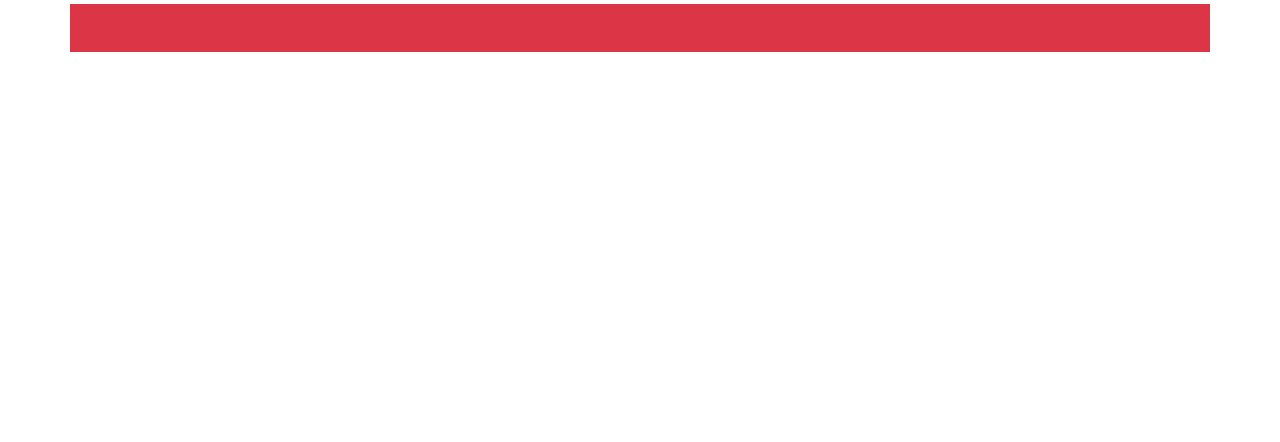
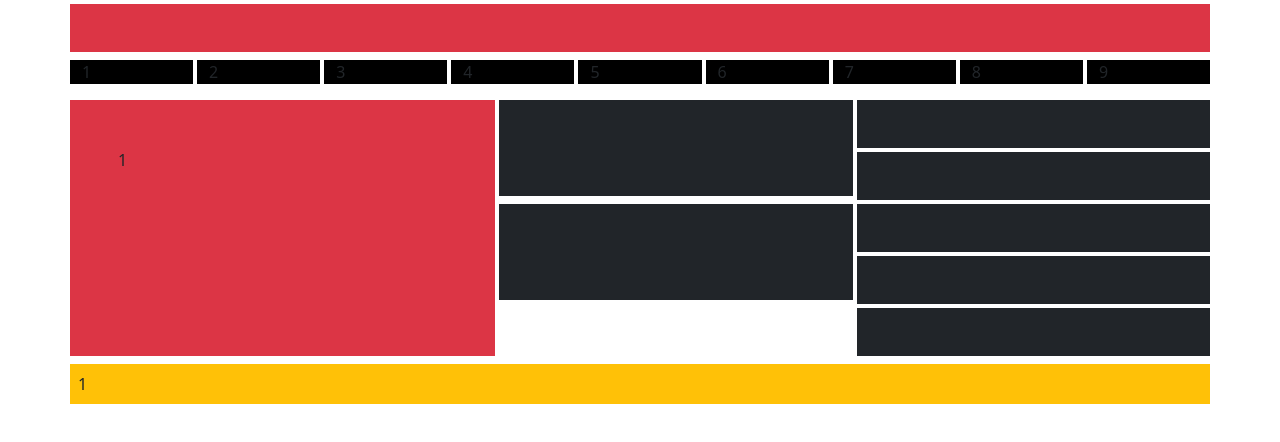
Before and after one commit to justinphilipgeorge/htmlwork, a plain HTML site: page pages/bootstrap/bootstrap/nested/work10/work10.html in a window 1280 px wide. Drawn offline with nearby package versions, Linux system fonts and the light colour scheme.

Commit message:
adding files

```diff
--- a/pages/bootstrap/bootstrap/nested/work10/work10.css
+++ b/pages/bootstrap/bootstrap/nested/work10/work10.css
@@ -1,3 +1,7 @@
 .a{
     background-color: black;
 }
+.b{
+    padding-top: 20px;
+    padding-bottom: 10px;
+}
--- a/pages/bootstrap/bootstrap/nested/work10/work10.html
+++ b/pages/bootstrap/bootstrap/nested/work10/work10.html
@@ -10,18 +10,39 @@
         <div class="row mt-1">
             <div class="col-lg bg-danger p-4"></div>
          </div>
-         <div class="row">
-            <div class="col-lg a"></div>
-            <div class="col-lg a"></div>
-            <div class="col-lg a"></div>
-            <div class="col-lg a"></div>
-            <div class="col-lg a"></div>
-            <div class="col-lg a"></div>
-            <div class="col-lg a"></div>
-            <div class="col-lg a"></div>
-            <div class="col-lg a"></div>
+         <div class="row mt-2">
+            <div class="col-lg a me-1 ">1</div>
+            <div class="col-lg a me-1">2</div>
+            <div class="col-lg a me-1">3</div>
+            <div class="col-lg a me-1">4</div>
+            <div class="col-lg a me-1">5</div>
+            <div class="col-lg a me-1">6</div>
+            <div class="col-lg a me-1">7</div>
+            <div class="col-lg a me-1">8</div>
+            <div class="col-lg a ">9</div>
 
          </div>
+         <div class="row mt-3">
+            <div class="col-lg bg-danger me-1  p-5">1</div>
+            <div class="col-lg  me-1  ">
+                 <div class="row bg-dark py-5 b ">
+
+                    </div>
+                    <div class="row mt-2 bg-dark py-5 b ">
+
+                    </div>
+
+            </div>
+            <div class="col-lg  ">
+                <div class="row bg-dark py-4"></div>
+                <div class="row bg-dark mt-1 py-4"></div>
+                <div class="row bg-dark mt-1 py-4"></div>
+                <div class="row bg-dark mt-1 py-4"></div>
+                <div class="row bg-dark mt-1 py-4"></div>
+            </div>
+
+         </div>
+         <div class="row bg-warning p-2 mt-2">1</div>
     </div>
 
 
```
Also changed, not shown: pages/bootstrap/bootstrap/nested/work10/work11/work11.html (added, +64 -0 lines).
